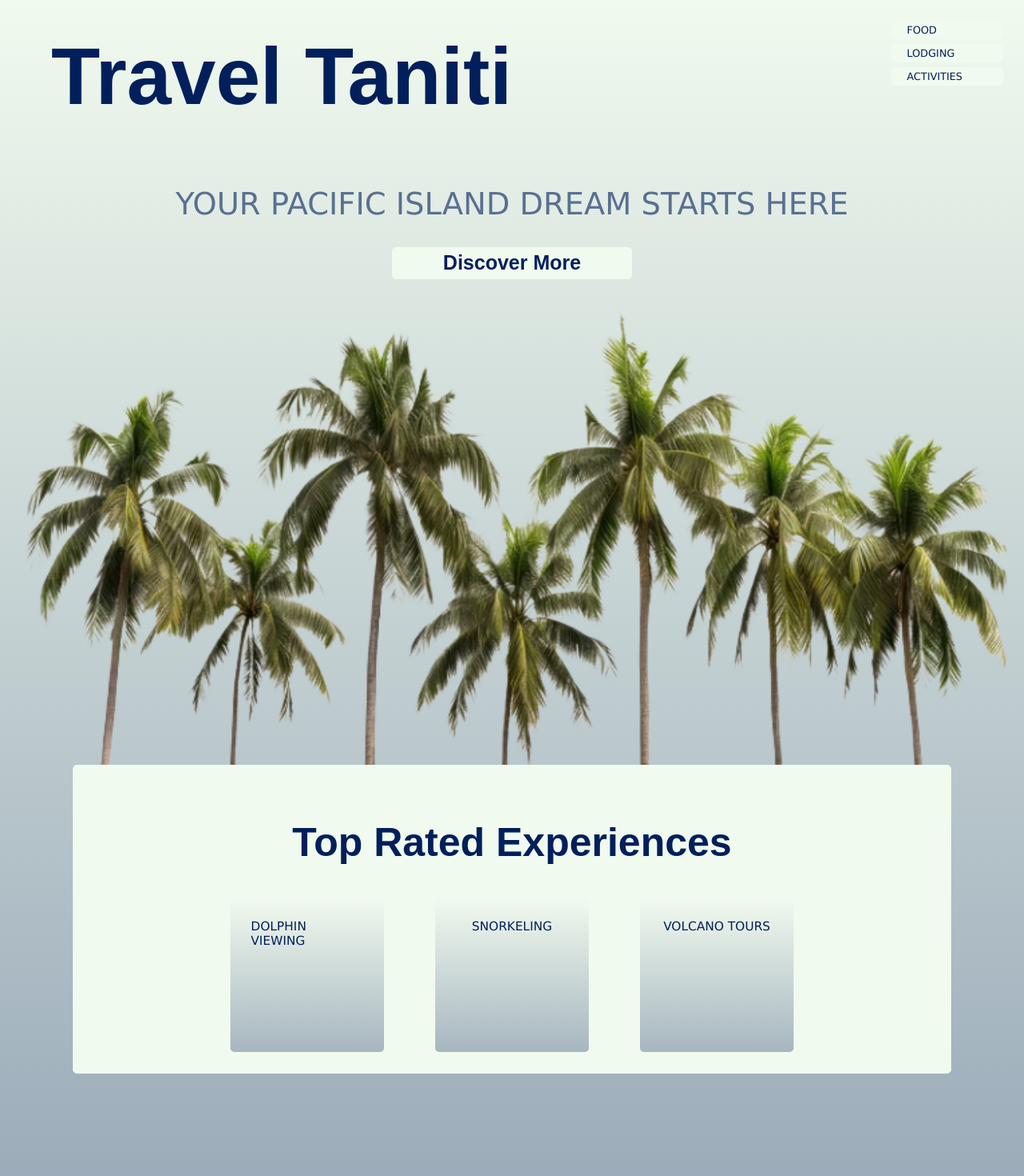
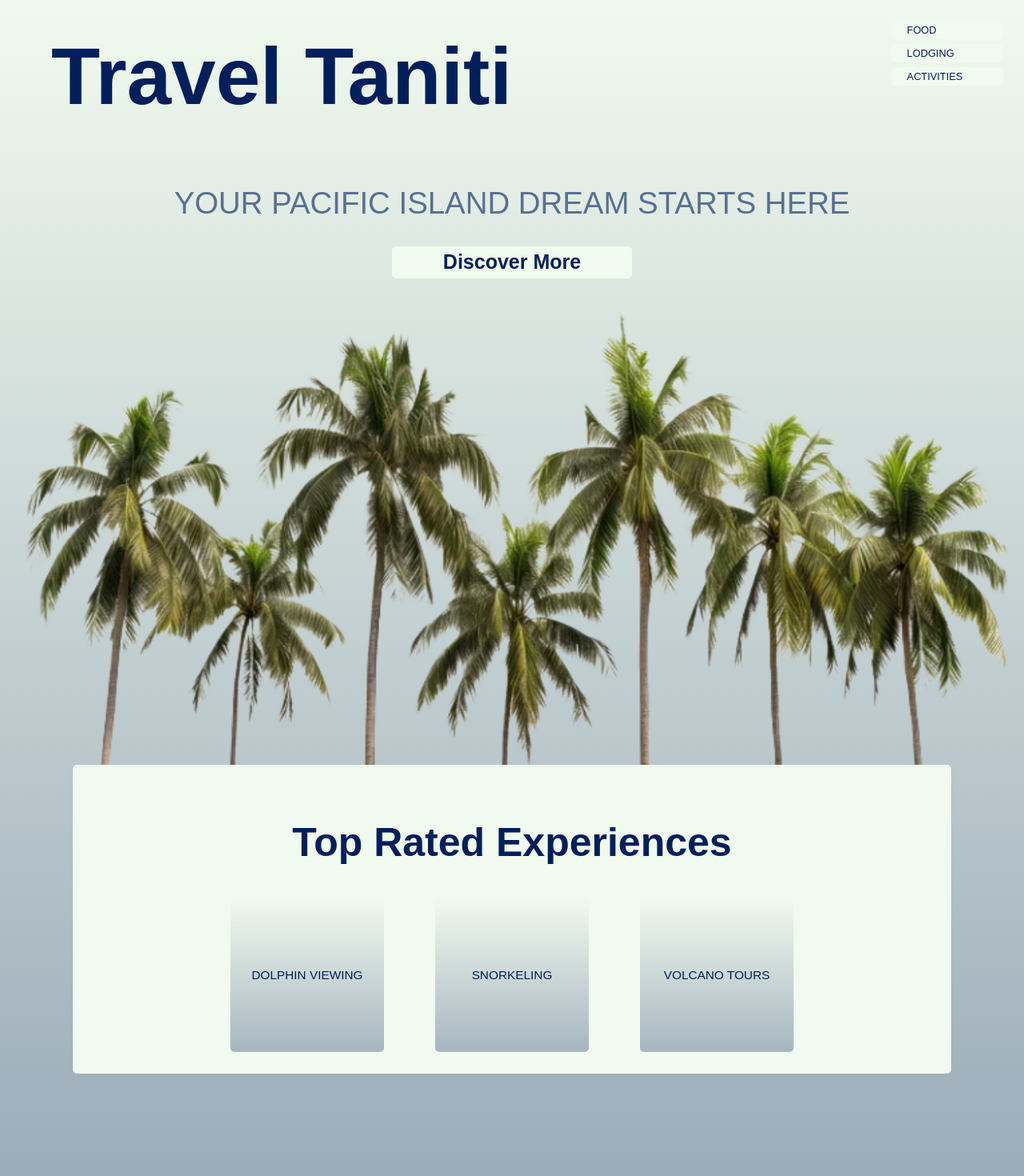
Before and after one commit to morganator14/Taniti-Travel-App, an Angular app in the folder D479Task/: page /home in a window 1280 px wide. Shown: the top 1470 px of the page at 80% size. Built offline with nearby package versions, Linux system fonts and the light colour scheme; a web font is replaced by a local one.

Commit message:
hover elements

```diff
--- a/D479Task/src/app/activities/activities.css
+++ b/D479Task/src/app/activities/activities.css
@@ -0,0 +1,37 @@
+.activities {
+    width:75%;
+    justify-items: center;
+    margin: 0 auto;
+    margin-top: -15vh;
+}
+.activity-option {
+    display: grid;
+    width: 100%;
+    grid-template-columns: 70% 30%;
+    margin-bottom: 10vh;
+    margin-top: 10vh;
+    background: linear-gradient(90deg, #f1faee, transparent);
+    padding: 1.5vw;
+    border-radius: 5px;
+}
+.activity-option2 {
+    display: grid;
+    width: 100%;
+    grid-template-columns: 30% 70%;
+    margin-bottom: 10vh;
+    margin-top: 10vh;
+    background: linear-gradient(270deg, #f1faee, transparent);
+    padding: 1.5vw;
+    border-radius: 5px;
+}
+.activity-image {
+    width: 20vw;
+}
+#activity-footer {
+    margin-top: 20vh;
+}
+.activity-divide {
+    border: 2px solid #f1faee;
+    border-radius: 5px;
+    width: 100%;
+}
--- a/D479Task/src/app/activities/activities.html
+++ b/D479Task/src/app/activities/activities.html
@@ -23,12 +23,42 @@
                 </nav>
             </div>
         </div>
-    </div>
+
     <section class="scroll-body">
-        <main class="main-grid">
-
-        </main>
-        <footer class="footer" id="activity-footer">
+        <main class="activities">
+        <section class="activity-option">
+            <div>
+                <h2 class="activity-name">Snorkeling</h2>
+                <p class="activity-text">blurb</p>
+            </div>
+            <img src="Placeholder_Image.jpg" class="activity-image">
+        </section>
+        <hr class="activity-divide">
+        <section class="activity-option2">
+            <img src="Placeholder_Image.jpg" class="activity-image">
+            <div>
+                <h2 class="activity-name">Volcano Tours</h2>
+                <p class="activity-text">blurb</p>
+            </div>
+        </section>
+        <hr class="activity-divide">
+        <section class="activity-option">
+            <div>
+                <h2 class="activity-name">Dolphin Viewing</h2>
+                <p class="activity-text">blurb</p>
+            </div>
+            <img src="Placeholder_Image.jpg" class="activity-image">
+        </section>
+        <hr class="activity-divide">
+        <section class="activity-option2">
+            <img src="Placeholder_Image.jpg" class="activity-image">
+            <div>
+                <h2 class="activity-name">Parasailing</h2>
+                <p class="activity-text">blurb</p>
+            </div>
+        </section>
+    </main>
+    <footer class="footer" id="activity-footer">
         <h2>Questions?</h2>
         <h3>Contact us at tanititravel@taniti.org</h3>
         <a [routerLink]="[]" fragment="header" class="footer-button">Back to Top</a>
@@ -38,4 +68,5 @@
         <a [routerLink]="[]" fragment="transport" class="footer-button">Transportation</a>
     </footer>
     </section>
+        </div>
 </body>
--- a/D479Task/src/app/food/food.css
+++ b/D479Task/src/app/food/food.css
@@ -51,7 +51,7 @@
     transition: opacity 0.3s ease;
     z-index: 2;
     width: 90%;
-    font-family: Verdana, Geneva, Tahoma, sans-serif;
+    font-family:"agenda", sans-serif;
 }
 .restaurant:hover::after {
     opacity: 1;
--- a/D479Task/src/app/home/home.css
+++ b/D479Task/src/app/home/home.css
@@ -1,4 +1,3 @@
-
 .punchline {
     margin-top: 5vh;
     justify-items: center;
@@ -7,14 +6,14 @@
     color: var(--blue);
     text-transform: uppercase;
     font-size: clamp(20px, 3vw, 40px);
-    font-family: Verdana, Geneva, Tahoma, sans-serif;
-    font-weight: lighter;
+    font-family: "agenda", sans-serif;
+    font-weight: 400;
 }
 .discover-button {
     display: block;
     width: clamp(140px, 30%, 300px);
     height: 5vh;
-    border: 1px solid var(--white);
+    border: none;
     border-radius: 5px;
     background-color: var(--white);
     font-family: "cofo-raffine", sans-serif;
@@ -23,7 +22,6 @@
     cursor: pointer;
     color: var(--darkBlue);
 }
-
 .discover-button:hover {
     background-color: var(--lightBlue);
     cursor: pointer;
@@ -31,7 +29,6 @@
 .palm-tree {
     width: 100%;
 }
-
 .main-grid {
     display: flex;
     flex-direction: column;
@@ -44,12 +41,10 @@
     overflow: hidden;
     font-family: "cofo-raffine", sans-serif;
 }
-
 .content-section {
     width: 85%;
     margin-bottom: 10vh;
 }
-
 @media (max-width: 768px) {
     .content-section {
         width: 95%;
@@ -62,14 +57,12 @@
     border: 1px solid var(--white);
     border-radius: 5px;
 }
-
 .experiences {
     display: flex;
     flex-direction: row;
     gap: 5vw;
     flex-wrap: wrap;
 }
-
 .experience-card {
     width: clamp(10vw, 15vw, 20vw);
     aspect-ratio: 1/1;
@@ -79,8 +72,44 @@
     background: linear-gradient(#f1faee, #a7b6c0);
     padding: 2vw;
     box-sizing: border-box;
+    align-content: center;
+    position: relative;
+    display: inline-block;
+    cursor: pointer;
+    overflow: hidden;
 }
-
+.experience-card::after {
+    content: "";
+    position: absolute;
+    inset: 0;
+    background-color: rgb(1, 31, 91, 0.7);
+    border-radius: 5px;
+    opacity: 0;
+    transition: opacity 0.3s ease;
+    z-index: 1;
+}
+.experience-info {
+    visibility: hidden;
+    opacity: 0;
+    color: #fff;
+    text-align: center;
+    padding: 8px;
+    position: absolute;
+    top: 50%;
+    left: 50%;
+    transform: translate(-50%, -50%);
+    transition: opacity 0.3s ease;
+    z-index: 2;
+    width: 90%;
+    font-family:"agenda", sans-serif;
+}
+.experience-card:hover::after {
+    opacity: 1;
+}
+.experience-card:hover .experience-info {
+    visibility: visible;
+    opacity: 1;
+}
 @media (max-width: 600px) {
     .experience-card {
         width: 40vw;
@@ -91,23 +120,19 @@
     grid-template-columns: repeat(2, 1fr);
     gap: 2vw;
 }
-
 @media (max-width: 600px) {
     .events {
         grid-template-columns: 1fr;
     }
 }
-
 .event {
     padding: 1.5vh;
     background: linear-gradient(90deg, #f1faee, transparent 90%);
     border-radius: 5px;
 }
-
 .image {
     width: 80%;
 }
-
 #transport {
     justify-items: right;
     display: grid;
@@ -116,9 +141,8 @@
     border-radius: 5px;
     padding: 4vw 2vw;
     box-sizing: border-box;
-    scroll-margin-top: 20vh
+    scroll-margin-top: 20vh;
 }
-
 @media (max-width: 768px) {
     #transport {
         grid-template-columns: 1fr;
@@ -158,8 +182,8 @@
     margin-top: -60vh;
     position: relative;
     z-index: 12;
+    pointer-events: none;
 }
-
 #landscape {
     width: 110%;
     left: -5%;
@@ -170,9 +194,7 @@
     z-index: 11;
     background: linear-gradient(#d6aa79 30%, transparent 80%);
     justify-items: center;
-
 }
-
 .landscape {
     width: 80%;
     display: flex;
@@ -183,7 +205,6 @@
 }
 .landscape-text {
     justify-items: right;
-
 }
 .landscape-text p {
     color: var(--white);
@@ -205,7 +226,6 @@
     padding: clamp(20px, 4vw, 60px);
     box-sizing: border-box;
 }
-
 @media (max-width: 768px) {
     #culture {
         width: 95%;
--- a/D479Task/src/app/home/home.html
+++ b/D479Task/src/app/home/home.html
@@ -33,9 +33,18 @@
         <section class="content-section" id="top-element">
             <h2>Top Rated Experiences</h2>
             <section class="experiences">
-                <div class="experience-card"><h3>Dolphin Viewing</h3></div>
-                <div class="experience-card"><h3>Snorkeling</h3></div>
-                <div class="experience-card"><h3>Volcano Tours</h3></div>
+                <div class="experience-card" (click)="goToPage('/activities')">
+                    <h3>Dolphin Viewing</h3>
+                    <div class="experience-info">location</div>
+                </div>
+                <div class="experience-card" (click)="goToPage('/activities')">
+                    <h3>Snorkeling</h3>
+                    <div class="experience-info">location</div>
+                </div>
+                <div class="experience-card" (click)="goToPage('/activities')">
+                    <h3>Volcano Tours</h3>
+                    <div class="experience-info">location</div>
+                </div>
             </section>
         </section>
 
--- a/D479Task/src/app/lodging/lodging.css
+++ b/D479Task/src/app/lodging/lodging.css
@@ -1,12 +1,28 @@
 .lodges {
-    width:85%;
+    width:75%;
     justify-items: center;
+    margin: 0 auto;
     margin-top: -15vh;
 }
 .lodging-option {
     display: grid;
+    width: 100%;
     grid-template-columns: 70% 30%;
-    margin-bottom: 5vh;
+    margin-bottom: 10vh;
+    margin-top: 10vh;
+    background: linear-gradient(90deg, #f1faee, transparent);
+    padding: 1.5vw;
+    border-radius: 5px;
+}
+.lodging-option2 {
+    display: grid;
+    width: 100%;
+    grid-template-columns: 30% 70%;
+    margin-bottom: 10vh;
+    margin-top: 10vh;
+    background: linear-gradient(270deg, #f1faee, transparent);
+    padding: 1.5vw;
+    border-radius: 5px;
 }
 .lodging-image {
     width: 20vw;
@@ -14,3 +30,8 @@
 #lodging-footer {
     margin-top: 20vh;
 }
+.lodging-divide {
+    border: 2px solid #f1faee;
+    border-radius: 5px;
+    width: 100%;
+}
--- a/D479Task/src/app/lodging/lodging.html
+++ b/D479Task/src/app/lodging/lodging.html
@@ -32,13 +32,15 @@
                 </div>
                 <img src="Placeholder_Image.jpg" class="lodging-image">
             </section>
-        <section class="lodging-option">
+            <hr class="lodging-divide">
+            <section class="lodging-option2">
                 <img src="Placeholder_Image.jpg" class="lodging-image">
                 <div>
                     <h2 class="lodging-name">The Villas</h2>
                     <p class="lodging-text">blurb</p>
                 </div>
             </section>
+            <hr class="lodging-divide">
             <section class="lodging-option">
                 <div>
                     <h2 class="lodging-name">Camping</h2>
@@ -46,7 +48,8 @@
                 </div>
                 <img src="Placeholder_Image.jpg" class="lodging-image">
             </section>
-        <section class="lodging-option">
+            <hr class="lodging-divide">
+            <section class="lodging-option2">
                 <img src="Placeholder_Image.jpg" class="lodging-image">
                 <div>
                     <h2 class="lodging-name">The Coves</h2>
@@ -64,3 +67,4 @@
             <a [routerLink]="[]" fragment="transport" class="footer-button">Transportation</a>
         </footer>
     </section>
+</div>
--- a/D479Task/src/styles.css
+++ b/D479Task/src/styles.css
@@ -4,6 +4,16 @@
 --lightBlue :#a7b6c0;
 --blue: #597091;
 --darkBlue: #011F5B;
+}
+::-webkit-scrollbar {
+  width: 8px;
+}
+::-webkit-scrollbar-track {
+  background: linear-gradient(#f1faee, #011F5B);
+}
+::-webkit-scrollbar-thumb {
+  background: var(--darkBlue);
+  border-radius: 4px;
 }
 html {
     scroll-behavior: smooth;
@@ -37,15 +47,15 @@ h3 {
     color: var(--darkBlue);
     text-transform: uppercase;
     font-size: clamp(12px, 1.2vw, 18px);
-    font-family: Verdana, Geneva, Tahoma, sans-serif;
-    font-weight: lighter;
+    font-family: "agenda", sans-serif;
+    font-weight: 400;
     margin: 0px;
 }
 p {
     color: var(--darkBlue);
     font-size: clamp(11px, 1vw, 14px);
-    font-family: Verdana, Geneva, Tahoma, sans-serif;
-    font-weight: lighter;
+    font-family: "agenda", sans-serif;
+    font-weight: 400;
     margin: 0px;
 }
 .header {
@@ -127,7 +137,7 @@ p {
     height: 5vh;
     width: clamp(80px, 10vw, 160px);
     background-color: var(--white);
-    border: 1px solid var(--white);
+    border: none;
     border-radius: 5px;
     font-family: Verdana, Geneva, Tahoma, sans-serif;
     text-transform: uppercase;
```
Lines whose indentation alone changed are shown as unchanged.
